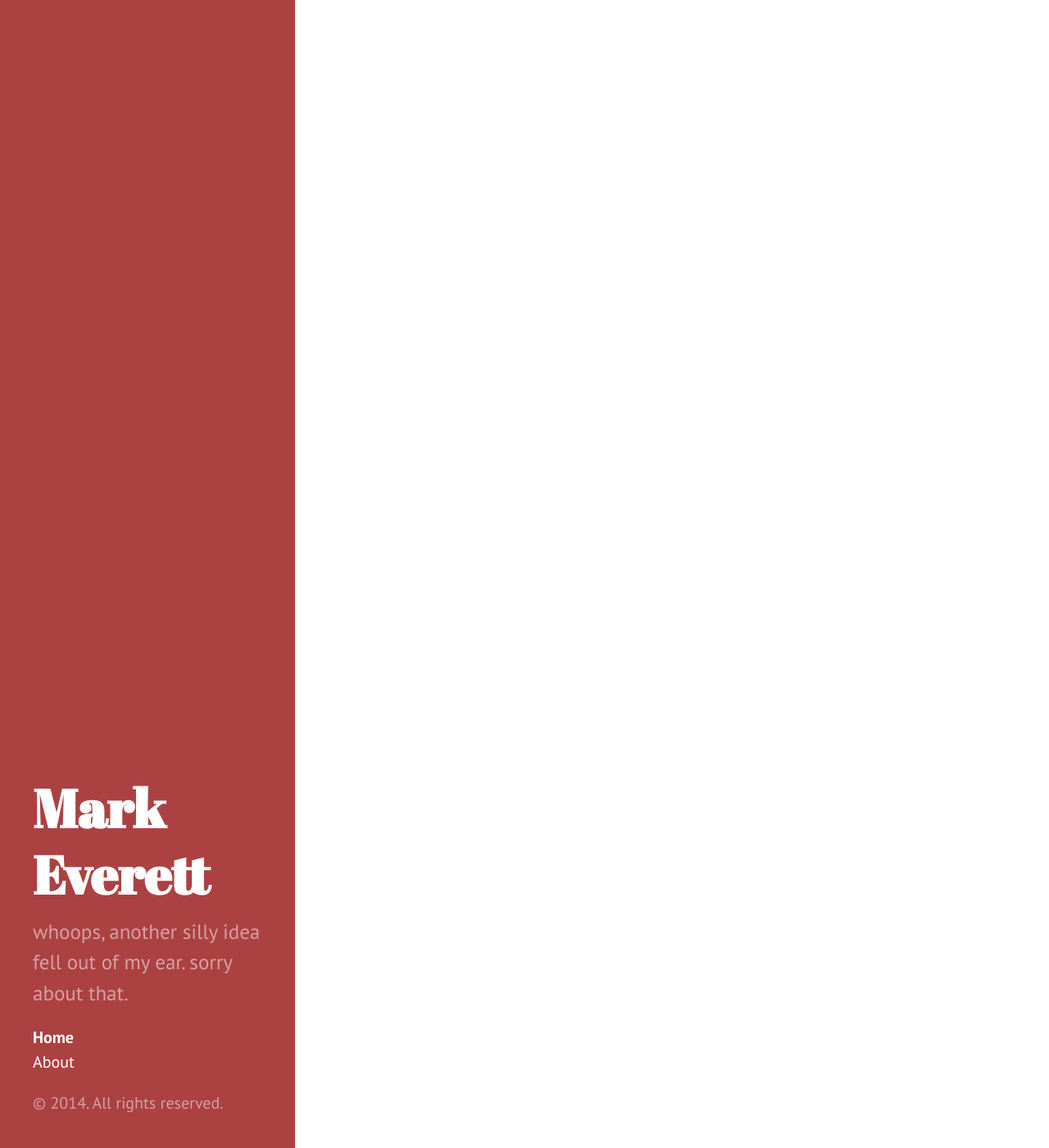
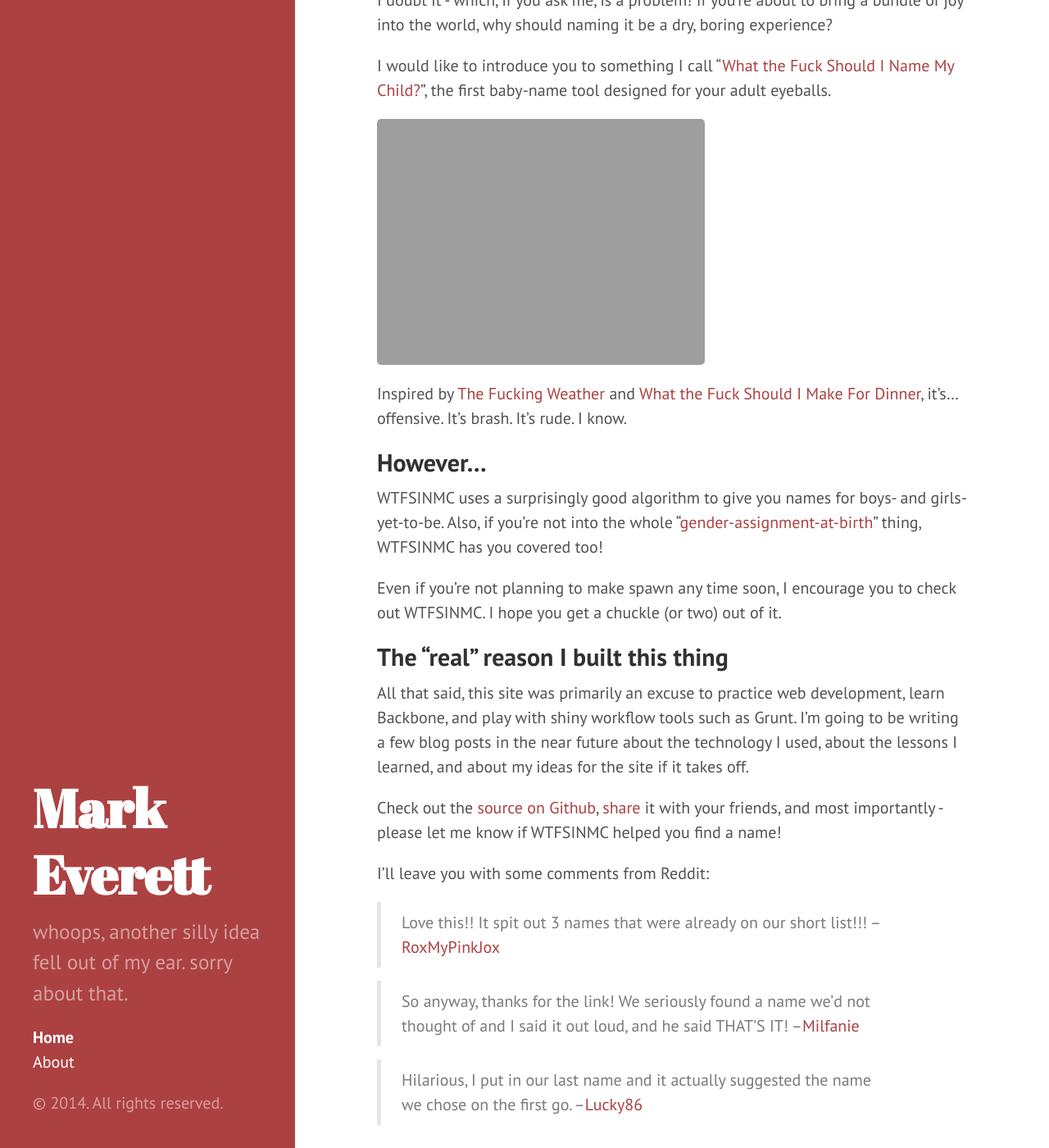
Before and after one commit to mynnx/blog.mynnx.com, a Jekyll site: the page built from index.html, in a window 1280 px wide and 1400 px high, scrolled down 960 px. Shown: the whole window at 82% size. Built offline with Jekyll 4.4.1, drawn with Linux system fonts in a browser that asks for light colours; Markdown is read by kramdown in place of the engine named in the settings; the list of posts is cut into pages by our own code; some of the changed text lies outside the part shown.

Commit message:
First post and "about me" page

```diff
--- a/_posts/2014-08-07-introduction.md
+++ b/_posts/2014-08-07-introduction.md
@@ -3,4 +3,51 @@ layout: post
 title: Introducing "What the Fuck Should I Name my Child?"
 ---
 
-HELLOW, I'M A BLOG NOW
+Names are hard.
+---------------
+
+> There are only two hard things in Computer Science: cache invalidation and naming things.
+>
+> -- Phil Karlton
+
+Phil may have been joking, but there's a lot of truth in this statement.  It's hard enough to name a variable that's only going to be in scope for 5 lines, let alone
+naming *another human being*:
+
++ With any luck, the name you choose will last 100 years or more.
++ You're going to be speaking that name *every day* for the next 18 of those 100 years.
++ Perhaps most importantly, your kid's name [may affect his or her chances of success](http://healthland.time.com/2011/12/02/how-baby-names-affect-your-childs-future/).
+
+Help exists!
+------------
+So, it's no wonder that parents turn to technology for help with choosing a name.  There are a million websites out there, each with its own set of features - "[find a name with a special, personal meaning!](http://www.babynames.com/)", "[make sure the name you choose still has an available domain!](https://awesomebabyname.com/)", and the list goes on.
+
+Would anyone call them "fun" to use?
+------------------------------------
+I doubt it - which, if you ask me, is a problem!  If you're about to bring a bundle of joy into the world, why should naming it be a dry, boring experience?
+
+I would like to introduce you to something I call "[What the Fuck Should I Name My Child?](http://whatthefuckshouldinamemychild.com/)", the first baby-name tool designed for your adult eyeballs.
+
+![]({{ site.url }}/assets/wtfsinmc_logo.png)
+
+Inspired by [The Fucking Weather](http://thefuckingweather.com/) and [What the Fuck Should I Make For Dinner](http://whatthefuckshouldimakefordinner), it's...offensive.  It's brash.  It's rude.  I know.
+
+However...
+----------
+WTFSINMC uses a surprisingly good algorithm to give you names for boys- and girls-yet-to-be.  Also, if you're not into the whole "[gender-assignment-at-birth](http://www.slate.com/blogs/outward/2014/06/26/infant_gender_assignment_unnecessary_and_potentially_harmful.html)" thing, WTFSINMC has you covered too!
+
+Even if you're not planning to make spawn any time soon, I encourage you to check out WTFSINMC.  I hope you get a chuckle (or two) out of it.
+
+The "real" reason I built this thing
+------------------------------------
+All that said, this site was primarily an excuse to practice web development, learn Backbone, and play with shiny workflow tools such as Grunt.  I'm going to be writing a few blog posts in the near future about the technology I used, about the lessons I learned, and about my ideas for the site if it takes off.
+
+Check out the [source on Github](https://github.com/mynnx/what-the-fuck-should-i-name-my-child/), [share](https://www.facebook.com/sharer/sharer.php?u=https%3A%2F%2Fwww.facebook.com%2FWTFSINMC%2F&display=popup&ref=plugin) it with your friends, and most importantly - please let me know if WTFSINMC helped you find a name!
+
+I'll leave you with some comments from Reddit:
+> Love this!! It spit out 3 names that were already on our short list!!!  --[RoxMyPinkJox](http://www.reddit.com/r/BabyBumps/comments/25yfx9/need_any_help_naming_that_little_human_inside_you/chmdh06)
+>
+
+> So anyway, thanks for the link! We seriously found a name we'd not thought of and I said it out loud, and he said THAT'S IT! --[Milfanie](http://www.reddit.com/r/BabyBumps/comments/25yfx9/need_any_help_naming_that_little_human_inside_you/chmg5l9)
+>
+
+> Hilarious, I put in our last name and it actually suggested the name we chose on the first go. --[Lucky86](http://www.reddit.com/r/BabyBumps/comments/25yfx9/need_any_help_naming_that_little_human_inside_you/chlznya)
--- a/about.md
+++ b/about.md
@@ -3,28 +3,27 @@ layout: page
 title: About
 ---
 
-<p class="message">
-  Hey there! This page is included as an example. Feel free to customize it for your own use upon downloading. Carry on!
-</p>
+`<div class="third-person">`
 
-In the novel, *The Strange Case of Dr. Jeykll and Mr. Hyde*, Mr. Poole is Dr. Jekyll's virtuous and loyal butler. Similarly, Poole is an upstanding and effective butler that helps you build Jekyll themes. It's made by [@mdo](https://twitter.com/mdo).
+Mark is:
 
-There are currently two themes built on Poole:
++ simultaneously a developer and product manager
++ a tinkerer and a hacker
++ good communicator, humble, kind, patient
++ good at costuming, makeup, and special effects
++ looking for a job ([here's his resume]({{ site.url }}/assets/resume.pdf))
 
-* [Hyde](http://hyde.getpoole.com)
-* [Lanyon](http://lanyon.getpoole.com)
+Mark believes:
 
-Learn more and contribute on [GitHub](https://github.com/poole).
++ there are so many problems that can be solved by applying technology we already have available to us
++ even the simplest software can bring joy, create connections, solve real problems.
++ engineering for engineering's sake is valuable, but shipping is the most important part of software development
 
-## Setup
+Mark has built:
 
-Some fun facts about the setup of this project include:
++ "[What the Fuck Should I Name my Child?](http://whatthefuckshouldinamemychild.com)"
++ [SMS Story](http://github.com/mynnx/sms-story)
++ [Call Your Mom](http://github.com/mynnx/callyourmom)
 
-* Built for [Jekyll](http://jekyllrb.com)
-* Developed on GitHub and hosted for free on [GitHub Pages](https://pages.github.com)
-* Coded with [Sublime Text 2](http://sublimetext.com), an amazing code editor
-* Designed and developed while listening to music like [Blood Bros Trilogy](https://soundcloud.com/maddecent/sets/blood-bros-series)
 
-Have questions or suggestions? Feel free to [open an issue on GitHub](https://github.com/poole/issues/new) or [ask me on Twitter](https://twitter.com/mdo).
-
-Thanks for reading!
+`</div>`
```
